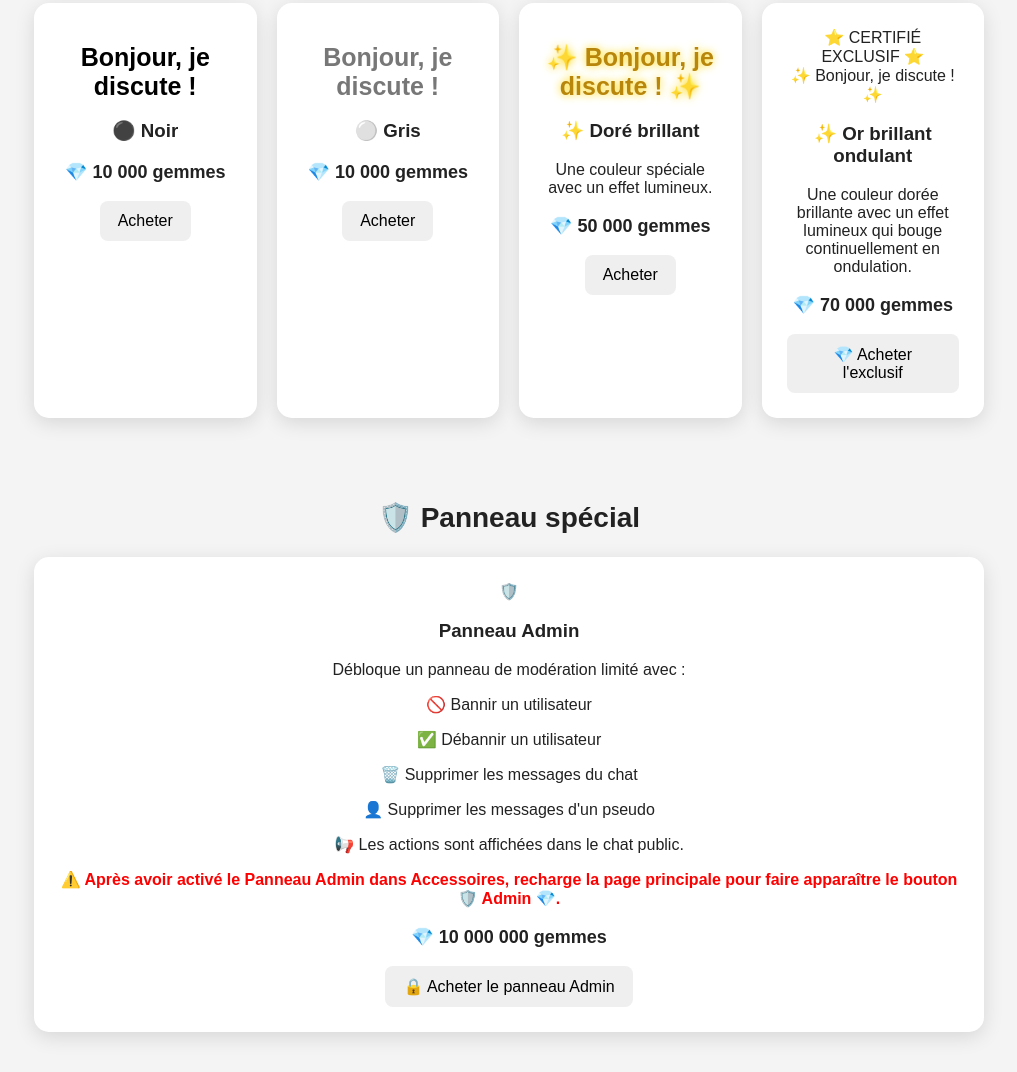
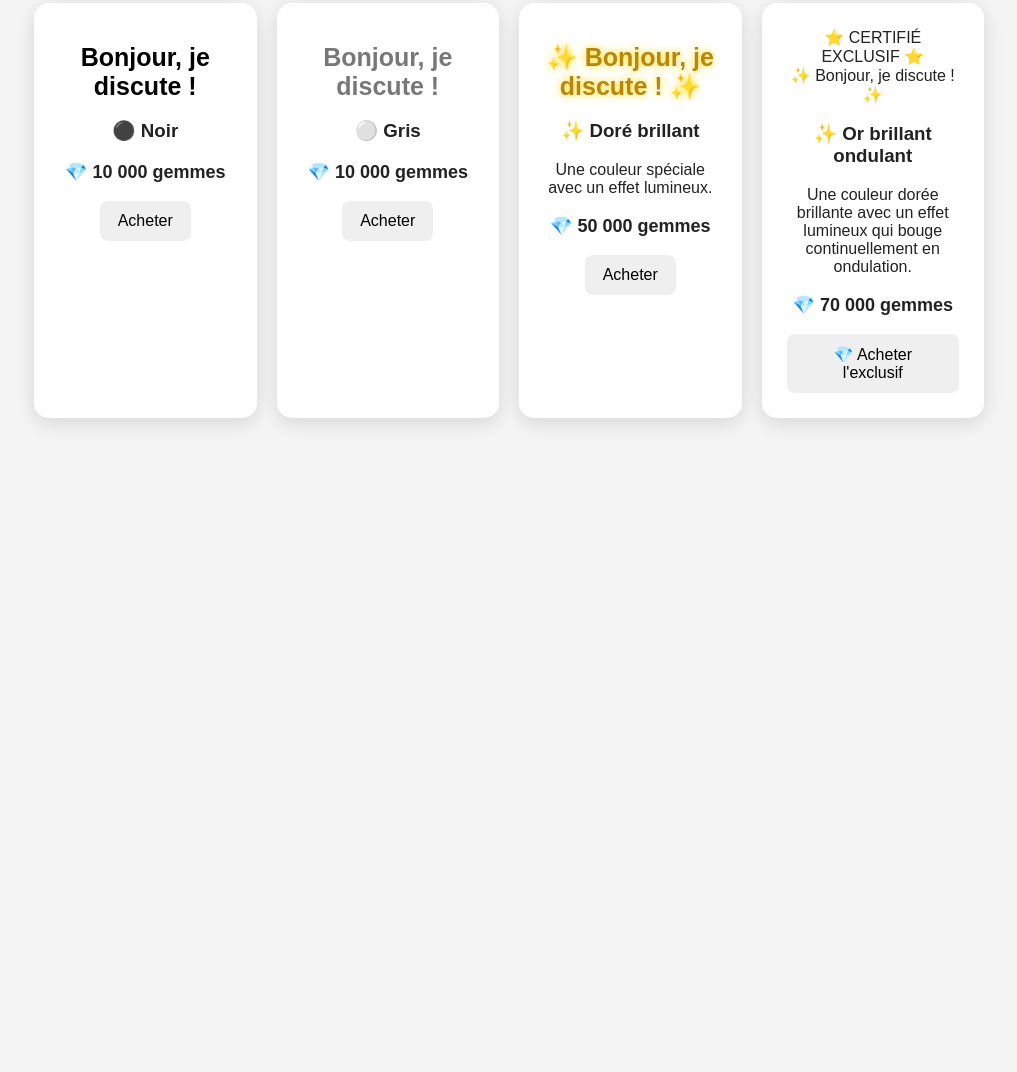
Before and after one commit to jesuischill/discuteapp, a website: page public/shop.html in a window 1280 px wide. Shown: the part 2987-4059 px from the top of the page, without its empty margins (131-1148 px from the left). After the commit the page ends 3445 px from the top, so only its background shows below. Drawn offline with Linux system fonts and the light colour scheme.

Commit message:
Remove admin panel from shop

```diff
--- a/public/shop.html
+++ b/public/shop.html
@@ -489,37 +489,6 @@
   </section>
 
 
-  <section class="shop-section">
-    <h2>🛡️ Panneau spécial</h2>
-
-    <div class="items">
-      <div class="item">
-        <div class="icon">🛡️</div>
-        <h3>Panneau Admin</h3>
-
-        <p>Débloque un panneau de modération limité avec :</p>
-
-        <p>🚫 Bannir un utilisateur</p>
-        <p>✅ Débannir un utilisateur</p>
-        <p>🗑️ Supprimer les messages du chat</p>
-        <p>👤 Supprimer les messages d'un pseudo</p>
-
-        <p>📢 Les actions sont affichées dans le chat public.</p>
-
-        <p style="color: red; font-weight: bold;">
-          ⚠️ Après avoir activé le Panneau Admin dans Accessoires,
-          recharge la page principale pour faire apparaître le bouton 🛡️ Admin 💎.
-        </p>
-
-        <p class="price">💎 10 000 000 gemmes</p>
-
-        <button id="buyAdminPanel" onclick="buyItem('admin_panel')">
-          🔒 Acheter le panneau Admin
-        </button>
-      </div>
-    </div>
-  </section>
-
   <script>
 
 
```
